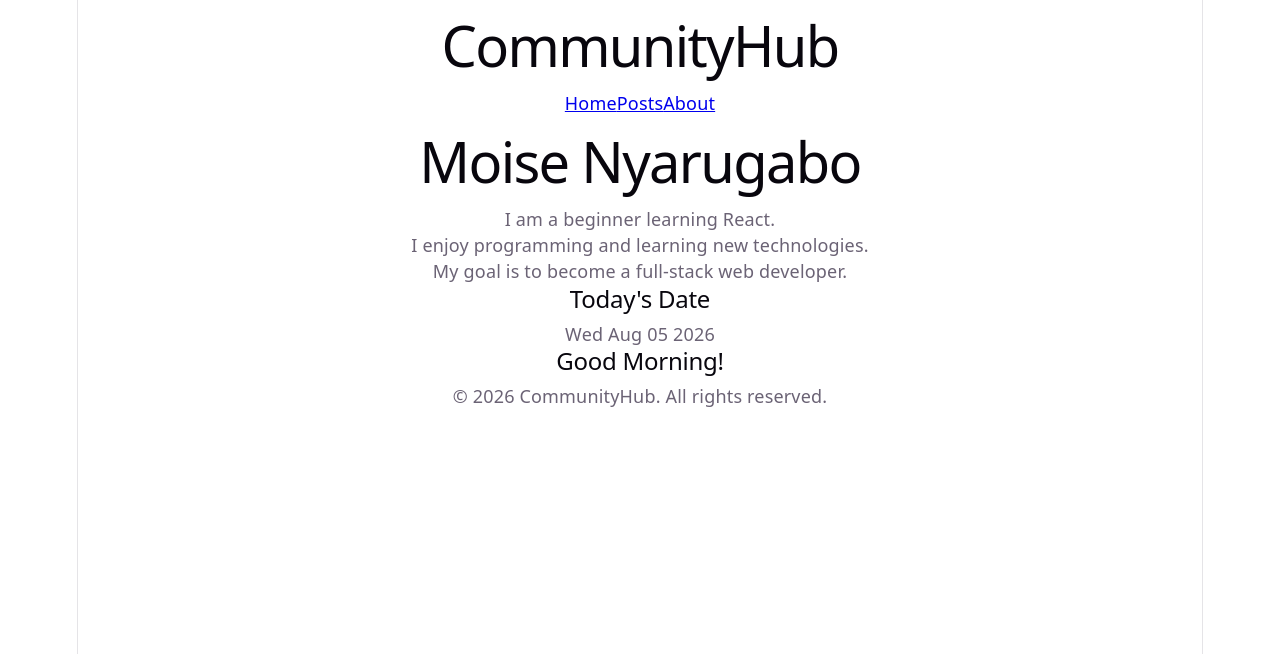
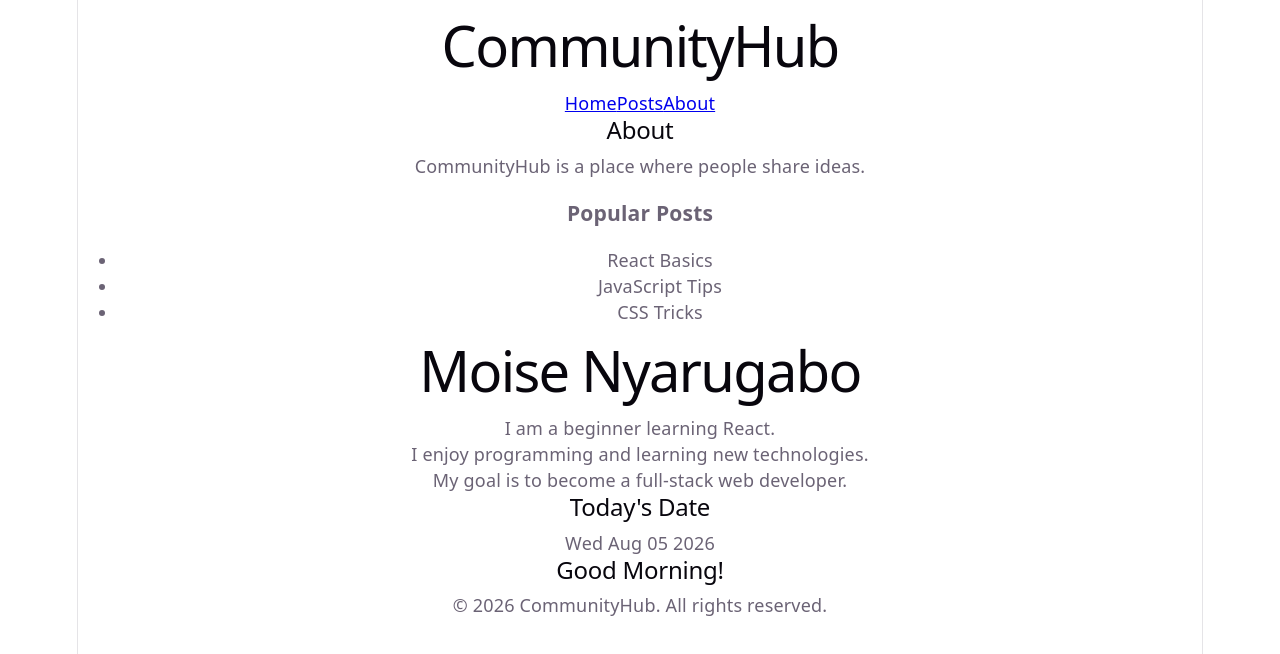
Before and after one commit to Mkmoise/iyf-s11-week-08-Mkmoise, a React (Vite) app: page / in a window 1280 px wide. Shown: the top 654 px of the page. Built offline with nearby package versions, Linux system fonts and the light colour scheme.

Commit message:
Add Sidebar

```diff
--- a/src/App.jsx
+++ b/src/App.jsx
@@ -1,5 +1,8 @@
 import Header from "./components/Header";
 import Footer from "./components/Footer";
+import Sidebar from "./components/Sidebar";
+
+
 
 function App() {
   const today = new Date().toDateString();
@@ -18,6 +21,7 @@ function App() {
   return (
     <div>
       <Header/>
+      <Sidebar/>
       <h1>Moise Nyarugabo</h1>
 
       <p>I am a beginner learning React.</p>
--- a/src/components/Sidebar.jsx
+++ b/src/components/Sidebar.jsx
@@ -0,0 +1,19 @@
+function Sidebar() {
+  return (
+    <aside>
+      <h2>About</h2>
+
+      <p>CommunityHub is a place where people share ideas.</p>
+
+      <h3>Popular Posts</h3>
+
+      <ul>
+        <li>React Basics</li>
+        <li>JavaScript Tips</li>
+        <li>CSS Tricks</li>
+      </ul>
+    </aside>
+  );
+}
+
+export default Sidebar;
```
